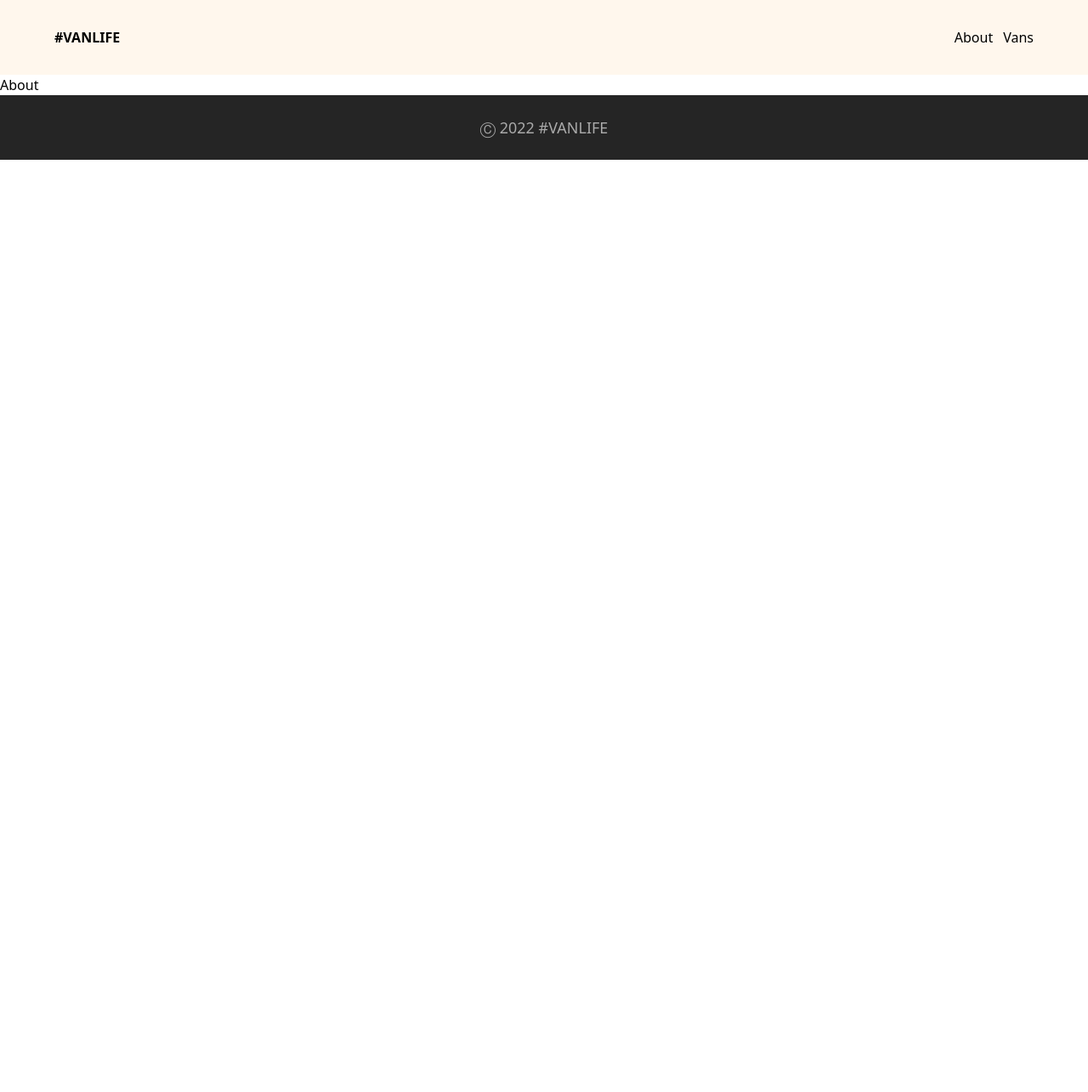
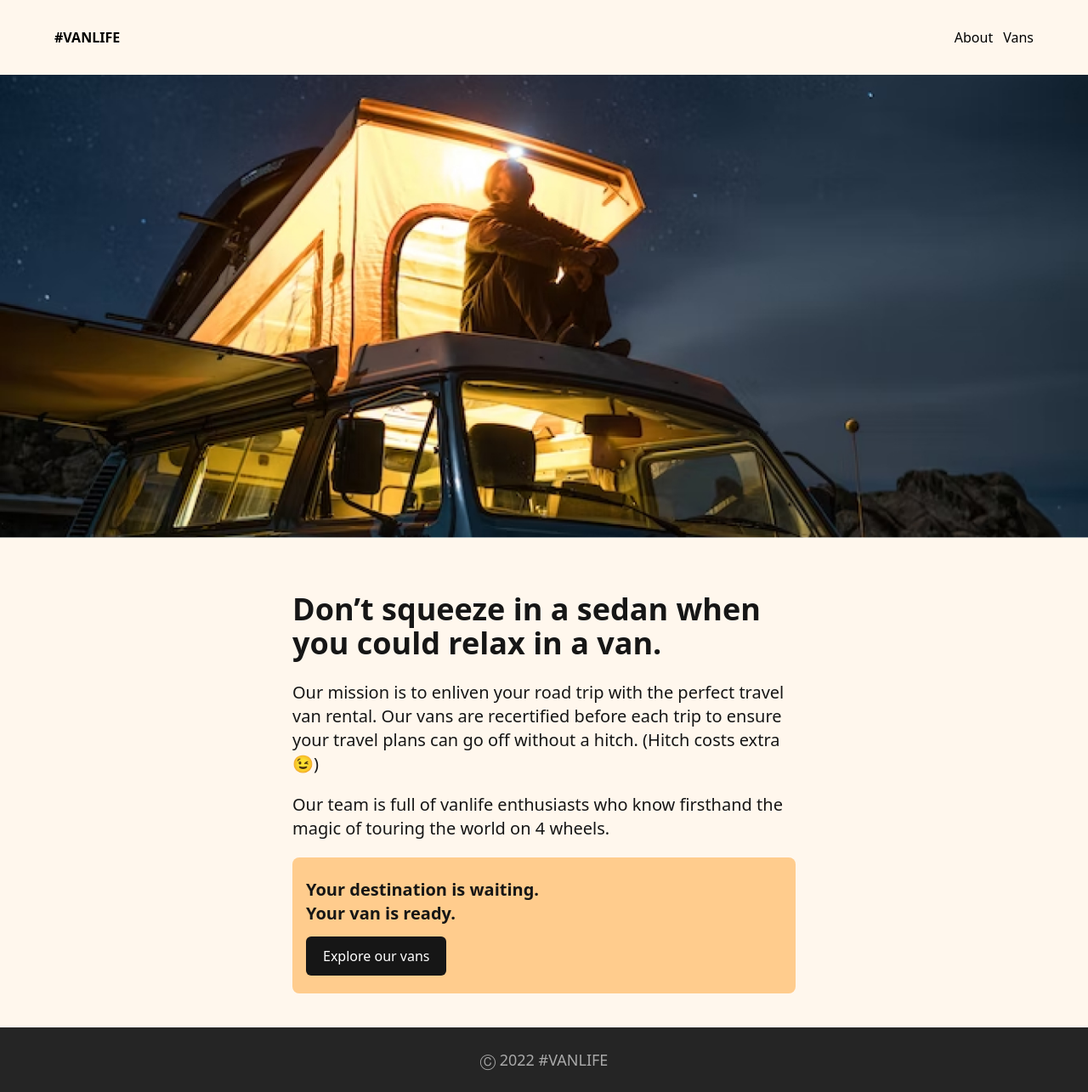
Before and after one commit to gasangw/React-series, a React (Vite) app: page /about in a window 1280 px wide. Shown: the whole page at 85% size. Before the commit the page ends 800 px from the top, so only its background shows below. Built offline with nearby package versions, Linux system fonts and the light colour scheme.

Commit message:
Add the about page and links leading to the vans

```diff
--- a/src/App.jsx
+++ b/src/App.jsx
@@ -2,6 +2,7 @@ import Navbar from './Components/Navbar'
 import About from './Components/About'
 import Vans from './Components/Vans'
 import Home from './Components/Home'
+import AllVans from './Components/AllVans'
 import Footer from './Components/Footer'
 import { Routes, Route } from 'react-router-dom'
 function App() {
@@ -13,6 +14,7 @@ function App() {
         <Route path="/" element={<Home />} />
         <Route path="/about" element={<About />} />
         <Route path="/vans" element={<Vans />} />
+        <Route path="/all-vans" element={<AllVans />} />
       </Routes>
       <Footer />
     </>
--- a/src/Components/About.jsx
+++ b/src/Components/About.jsx
@@ -1,8 +1,23 @@
 import React from 'react'
+import { Link } from 'react-router-dom'
+import myImage from '../assets/image1.jpg'
 
 function About() {
   return (
-    <div>About</div>
+    <div className="grid bg-[#FFF7ED]">
+       <div>
+          <img src={myImage}  alt='person seated on top of a car'/>
+       </div>
+       <div className='grid px-6 text-[#161616] w-2/4 mx-auto py-10'>
+         <h3 className='font-sans text-4xl font-bold py-6'>Don’t squeeze in a sedan when you could relax in a van.</h3>
+         <p className="pb-5 text-xl">Our mission is to enliven your road trip with the perfect travel van rental. Our vans are recertified before each trip to ensure your travel plans can go off without a hitch. (Hitch costs extra 😉)</p>
+         <p className="text-xl">Our team is full of vanlife enthusiasts who know firsthand the magic of touring the world on 4 wheels.</p>
+         <div className="bg-[#FFCC8D] rounded-lg px-4 text-[#161616] h-40 mt-5">
+            <p className="text-xl font-bold py-6">Your destination is waiting.<br /> Your van is ready.</p>
+            <Link to="/vans" className="bg-[#161616] text-white py-3 px-5 rounded-md font-medium">Explore our vans</Link>
+         </div>
+       </div>
+    </div>
   )
 }
 
--- /dev/null
+++ b/src/Components/AllVans.jsx
@@ -0,0 +1,8 @@
+
+function AllVans() {
+  return (
+    <div>AllVans</div>
+  )
+}
+
+export default AllVans
```
